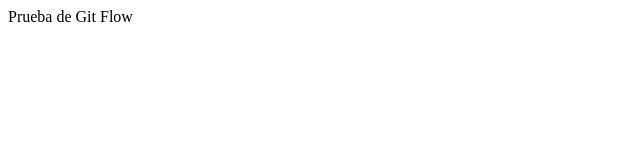
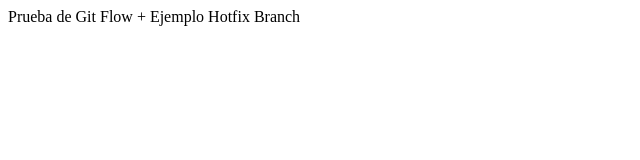
Before and after one commit to joanjpx/gitflow-test, a plain HTML site: page index.html in a window 1280 px wide. Shown: the whole page, without its empty margins (0-640 px from the left). Drawn offline with Linux system fonts and the light colour scheme.

Commit message:
Commit 2 on Hotfix

```diff
--- a/index.html
+++ b/index.html
@@ -6,6 +6,6 @@
     <title>Document</title>
 </head>
 <body>
-    Prueba de Git Flow
+    Prueba de Git Flow + Ejemplo Hotfix Branch
 </body>
 </html>
```
